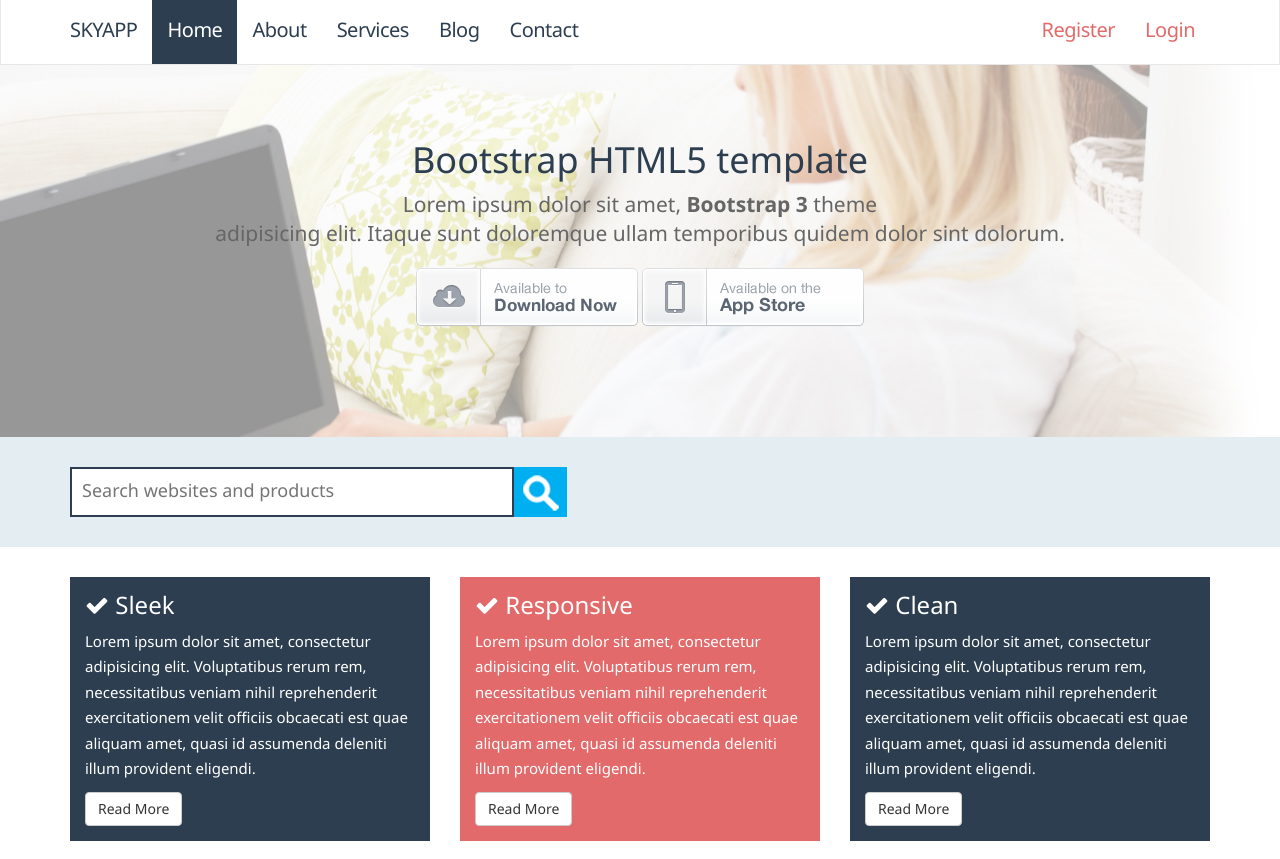
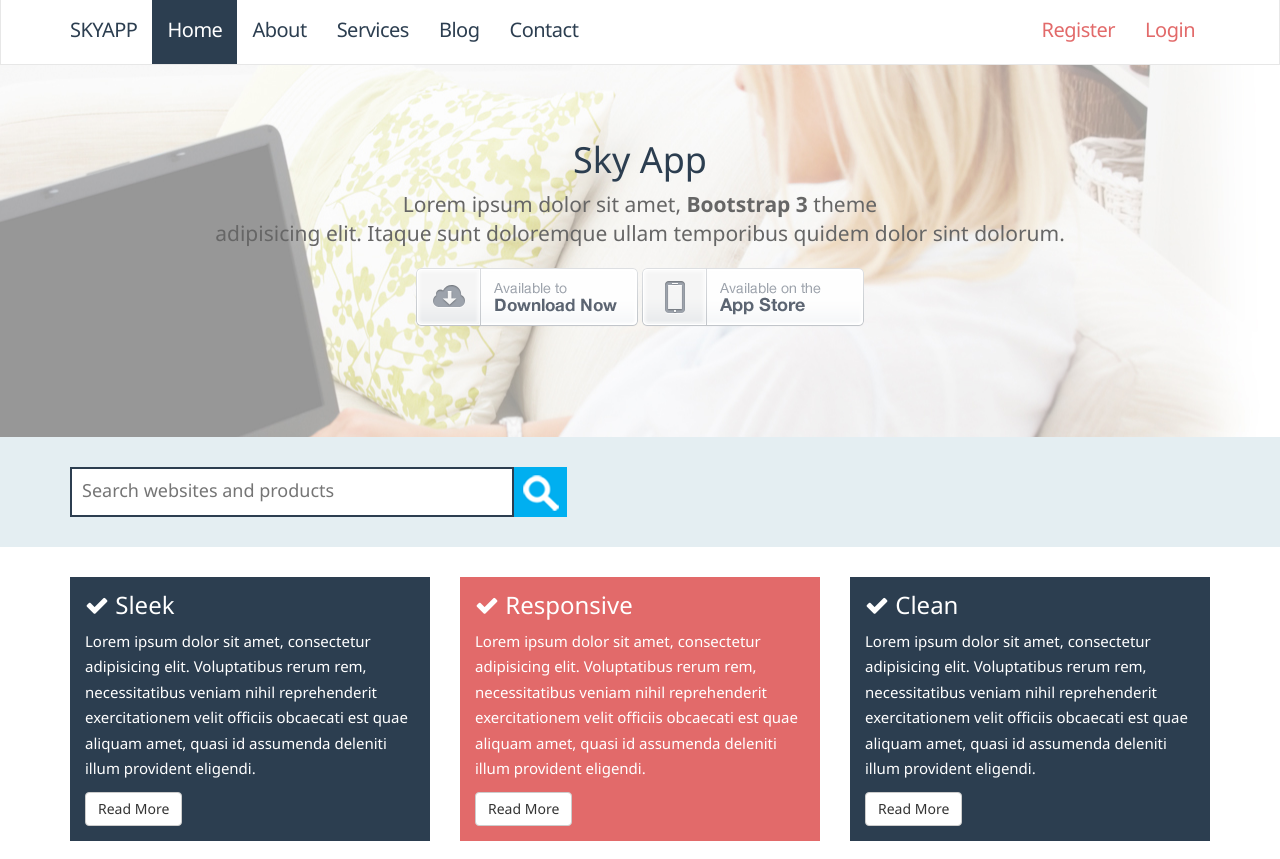
Before and after one commit to njaaazi/SkyApp, a plain HTML site: page index.html in a window 1280 px wide. Shown: the top 859 px of the page. Drawn offline with Linux system fonts and the light colour scheme.

Commit message:
slogan changes

```diff
--- a/index.html
+++ b/index.html
@@ -53,7 +53,7 @@
     <section class="section-showcase">
       <div class="container showcase-content">
 
-          <h1>Bootstrap HTML5 template</h1>
+          <h1>Sky App</h1>
           <p class="lead">Lorem ipsum dolor sit amet, <strong>Bootstrap 3</strong> theme <br> adipisicing elit. Itaque sunt doloremque ullam temporibus quidem dolor sint dolorum.</p>
           <div class="downloads">
             <a href="#"><img src="img/btn-download.png" alt="Download"></a>
```
